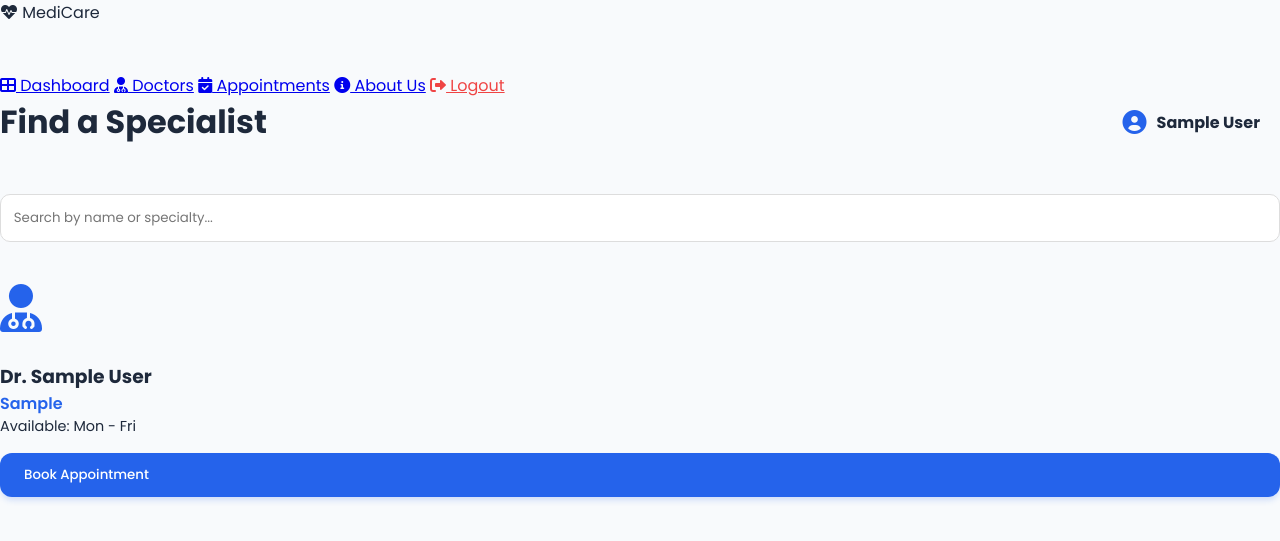
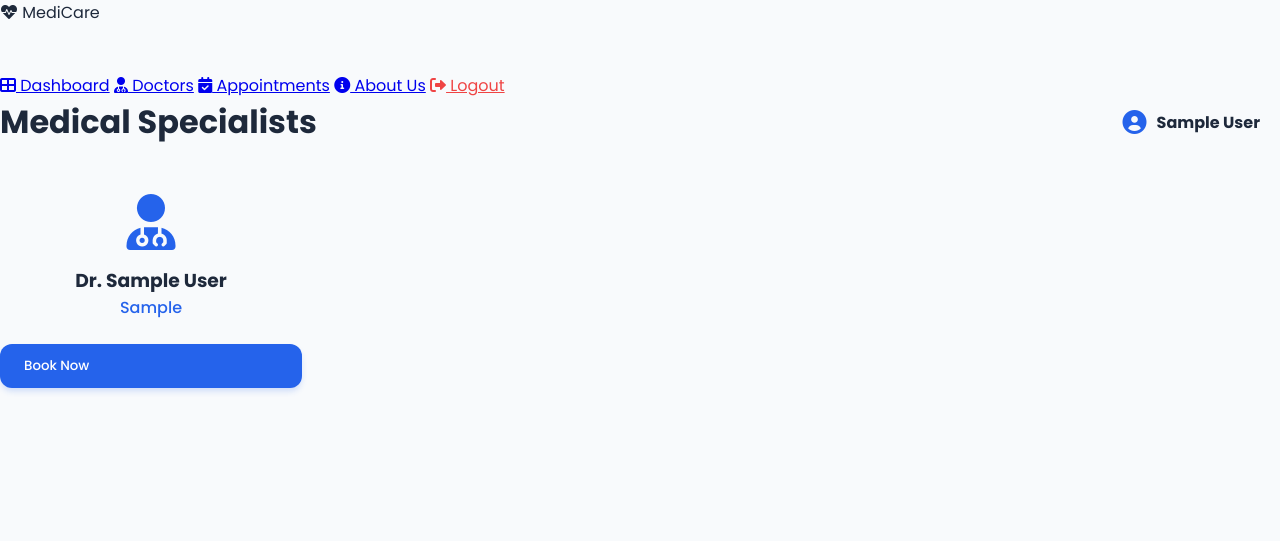
Before and after one commit to hereflorex/Medicare-project---by-florex-, a Flask app: template templates/doctors.html in a window 1280 px wide. Shown: the top 541 px of the page. Run offline with Flask 3, Linux system fonts and the light colour scheme; the template is opened without the code that fills it: values that come from a table or form of the project are taken from there, others are empty; the visitor is signed in with stand-in values (Sample User, id 1); tables that the repository leaves empty hold one stand-in row (values such as "Sample post").

Commit message:
Update doctors.html

```diff
--- a/templates/doctors.html
+++ b/templates/doctors.html
@@ -1,79 +1,14 @@
 {% extends "base.html" %}
-
-{% block title %}Find a Specialist{% endblock %}
-
+{% block title %}Medical Specialists{% endblock %}
 {% block content %}
-<div class="doctors-section">
-    <div class="card" style="margin-bottom: 2rem;">
-        <input type="text" id="docSearch" placeholder="Search by name or specialty..."
-               style="width: 100%; padding: 0.8rem; border-radius: 10px; border: 1px solid #ddd;">
+<div style="display:grid; grid-template-columns: repeat(auto-fill, minmax(280px, 1fr)); gap:1.5rem;">
+    {% for doctor in doctors %}
+    <div class="card" style="text-align:center">
+        <i class="fas fa-user-md" style="font-size:3.5rem; color:var(--primary); margin-bottom:1rem;"></i>
+        <h3>Dr. {{ doctor.name }}</h3>
+        <p style="color:var(--primary); font-weight:500">{{ doctor.specialization }}</p>
+        <button class="btn btn-primary" onclick="bookAppointment({{ doctor.id }})" style="width:100%; margin-top:1.5rem">Book Now</button>
     </div>
-
-    <div class="doctors-grid">
-        {% for doctor in doctors %}
-        <div class="card doctor-card">
-            <div class="avatar" style="font-size: 3rem; color: var(--primary); margin-bottom: 1rem;">
-                <i class="fas fa-user-md"></i>
-            </div>
-            <h3>Dr. {{ doctor.name }}</h3>
-            <p class="specialty" style="color: var(--primary); font-weight: 600;">{{ doctor.specialization }}</p>
-            <p style="color: var(--text-muted); font-size: 0.9rem;">Available: Mon - Fri</p>
-            <button class="btn btn-primary" onclick="bookAppointment({{ doctor.id }})" style="width: 100%; margin-top: 1rem;">
-                Book Appointment
-            </button>
-        </div>
-        {% endfor %}
-    </div>
+    {% endfor %}
 </div>
-{% endblock %}            const time = document.getElementById('appointmentTime').value;
-            const reason = document.getElementById('appointmentReason').value;
-
-            const appointmentDate = new Date(`${date}T${time}`).toISOString();
-
-            try {
-                const response = await fetch('/api/appointments', {
-                    method: 'POST',
-                    headers: { 'Content-Type': 'application/json' },
-                    body: JSON.stringify({
-                        doctor_id: parseInt(doctorId),
-                        patient_id: 1,
-                        appointment_date: appointmentDate,
-                        reason: reason
-                    })
-                });
-
-                if (response.ok) {
-                    alert('Appointment booked successfully!');
-                    closeModal('appointmentModal');
-                } else {
-                    alert('Failed to book appointment');
-                }
-            } catch (error) {
-                console.error('Error booking appointment:', error);
-            }
-        }
-
-        // Search functionality
-        document.addEventListener('DOMContentLoaded', () => {
-            loadDoctors();
-
-            const searchInput = document.getElementById('searchInput');
-            searchInput.addEventListener('input', (e) => {
-                const query = e.target.value.toLowerCase();
-                const cards = document.querySelectorAll('.doctor-card');
-
-                cards.forEach(card => {
-                    const name = card.querySelector('h3').textContent.toLowerCase();
-                    const spec = card.querySelector('.specialization').textContent.toLowerCase();
-
-                    if (name.includes(query) || spec.includes(query)) {
-                        card.style.display = 'block';
-                    } else {
-                        card.style.display = 'none';
-                    }
-                });
-            });
-        });
-    </script>
-</body>
-</html>
+{% endblock %}
```
